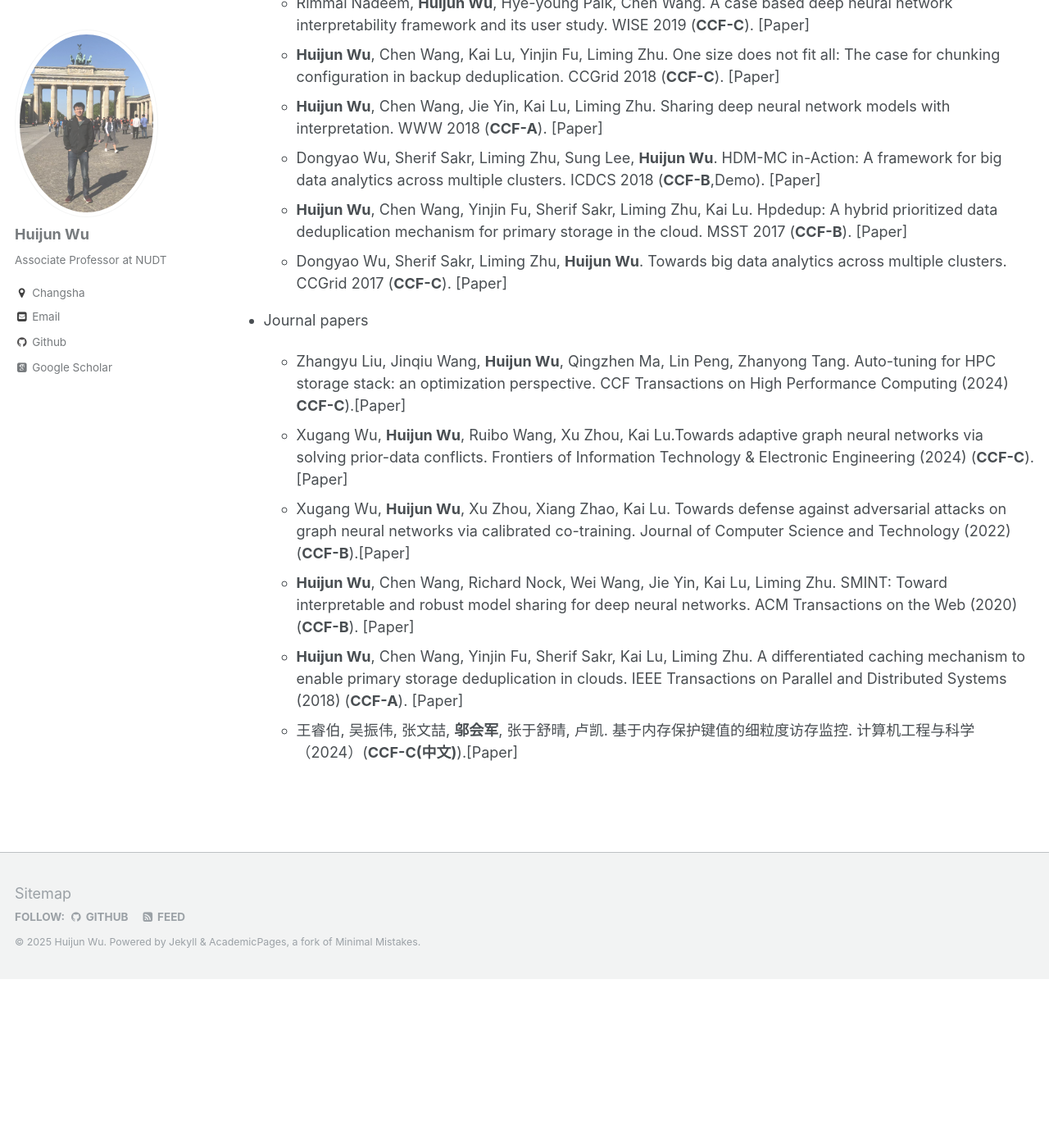
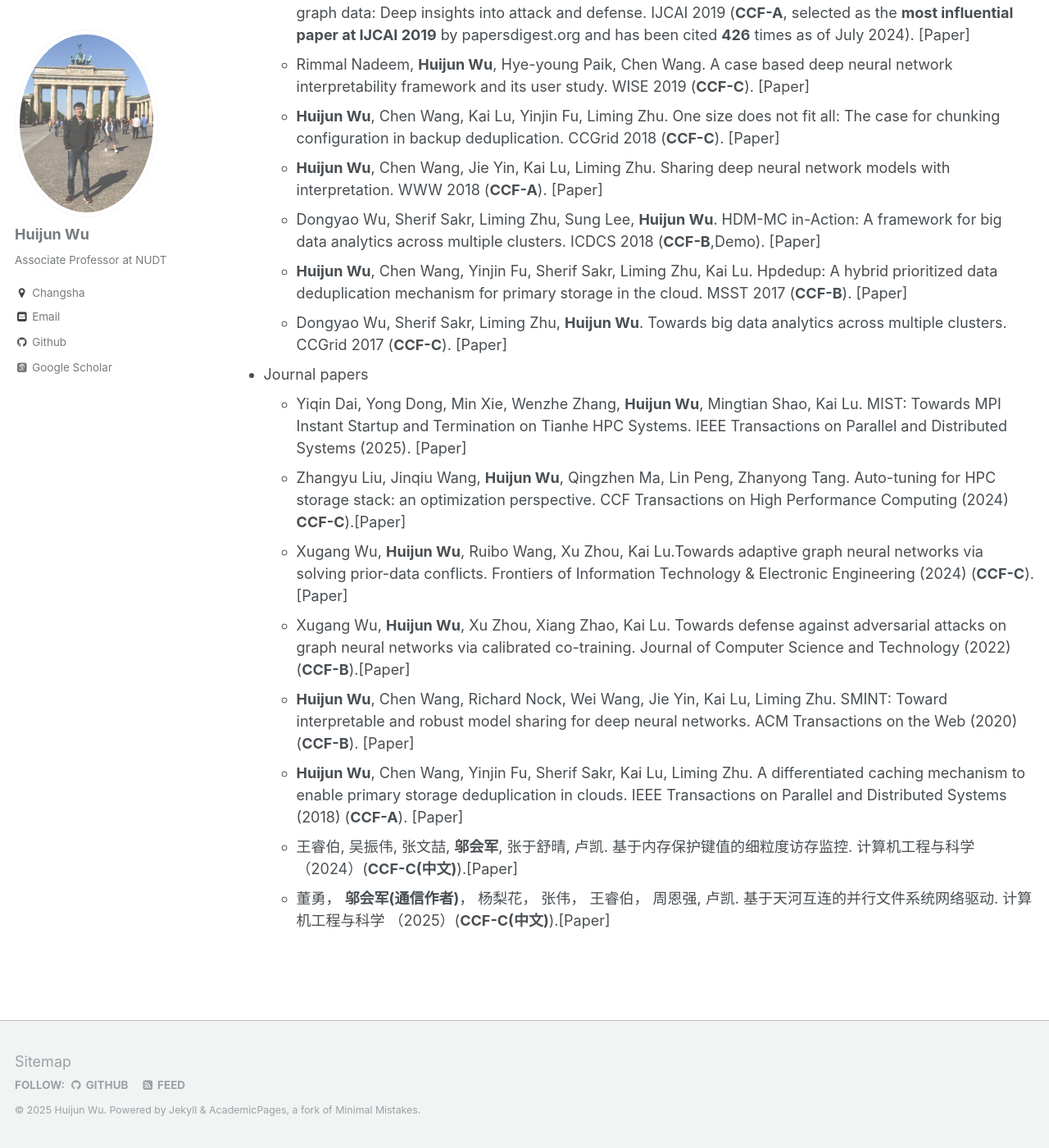
Before and after one commit to sktzwhj/sktzwhj.github.io, a Jekyll site: the page built from _pages/publications.md, in a window 1280 px wide and 1400 px high, scrolled down 1008 px. Shown: the whole window at 82% size. Built offline with Jekyll 4.4.1, drawn with Linux system fonts in a browser that asks for light colours; some web fonts are replaced; a script that is not in the unit is left out; before the commit the page ends 2202 px from its top, so only the background shows below that; some of the changed text lies outside the part shown.

Commit message:
add latest papers

```diff
--- a/_pages/publications.md
+++ b/_pages/publications.md
@@ -16,7 +16,7 @@
 
 
 * Conference papers
-
+  * Jiyuan Liu, Xinwang Liu, Xinhang Wan, KE Liang, Weixuan Liang, Sihang Zhou, **Huijun Wu**, Kehua Guo. Incomplete Multi-view Deep Clustering with Data Imputation and Alignment. Accepted by NeurIPS 2025 (**CCF-A**). [[Paper]](http://sktzwhj.github.io/files/NeurIPS25.pdf)
   * Mingtian Shao, Ruibo Wang, Wenzhe Zhang, Kai Lu, Yiqin Dai, **Huijun Wu (corresponding author)**. From Islands to Archipelago: Towards Collaborative and Adaptive Burst Buffer for HPC Systems. Accepted by ACM ICS 2025 (**CCF-B**). [[Paper]](http://sktzwhj.github.io/files/ICS2025.pdf)
   * Wanxin Wang, **Huijun Wu (corresponding author)**, Lihua Yang, Zhangyu Liu and Bin Zheng. AIO:Automating I/O Optimization Pipeline for Data-Intensive Applications in HPC. ISPA 2024 (**CCF-C**). [[Paper]](http://sktzwhj.github.io/files/ISPA24.pdf)
   * Xihong Yang, Erxue Min, Ke Liang, Yue Liu, Siwei Wang, Sihang Zhou, **Huijun Wu**, Xinwang Liu, En Zhu: GraphLearner: Graph Node Clustering with Fully Learnable Augmentation. ACM MM 2024 (**CCF-A**). [[Paper]](http://sktzwhj.github.io/files/MM24-2.pdf)
@@ -38,9 +38,11 @@
 
 
 * Journal papers
+  * Yiqin Dai, Yong Dong, Min Xie, Wenzhe Zhang, **Huijun Wu**, Mingtian Shao, Kai Lu. MIST: Towards MPI Instant Startup and Termination on Tianhe HPC Systems. IEEE Transactions on Parallel and Distributed Systems (2025). [[Paper]](http://sktzwhj.github.io/files/TPDS25.pdf)
   * Zhangyu Liu, Jinqiu Wang, **Huijun Wu**, Qingzhen Ma, Lin Peng, Zhanyong Tang. Auto-tuning for HPC storage stack: an optimization perspective. CCF Transactions on High Performance Computing (2024) **CCF-C**).[[Paper]](http://sktzwhj.github.io/files/THPC24.pdf)
   * Xugang Wu, **Huijun Wu**, Ruibo Wang, Xu Zhou, Kai Lu.Towards adaptive graph neural networks via solving prior-data conflicts. Frontiers of Information Technology & Electronic Engineering (2024) (**CCF-C**).[[Paper]](http://sktzwhj.github.io/files/FITEE24.pdf)
   * Xugang Wu, **Huijun Wu**, Xu Zhou, Xiang Zhao, Kai Lu. Towards defense against adversarial attacks on graph neural networks via calibrated co-training. Journal of Computer Science and Technology  (2022) (**CCF-B**).[[Paper]](http://sktzwhj.github.io/files/JCST22.pdf)
   * **Huijun Wu**, Chen Wang, Richard Nock, Wei Wang, Jie Yin, Kai Lu, Liming Zhu. SMINT: Toward interpretable and robust model sharing for deep neural networks. ACM Transactions on the Web (2020) (**CCF-B**). [[Paper]](http://sktzwhj.github.io/files/TWEB20.pdf)
   * **Huijun Wu**, Chen Wang, Yinjin Fu, Sherif Sakr, Kai Lu, Liming Zhu. A differentiated caching mechanism to enable primary storage deduplication in clouds. IEEE Transactions on Parallel and Distributed Systems (2018) (**CCF-A**). [[Paper]](http://sktzwhj.github.io/files/TPDS18.pdf)
   * 王睿伯, 吴振伟, 张文喆, **邬会军**, 张于舒晴, 卢凯. 基于内存保护键值的细粒度访存监控. 计算机工程与科学 （2024）(**CCF-C(中文)**).[[Paper]](https://www.cnki.com.cn/Article/CJFDTotal-JSJK202401003.htm)
+  * 董勇， **邬会军(通信作者)**， 杨梨花， 张伟， 王睿伯， 周恩强, 卢凯. 基于天河互连的并行文件系统网络驱动. 计算机工程与科学 （2025）(**CCF-C(中文)**).[[Paper]](https://www.cnki.com.cn/Article/CJFDTotal-JSJK202401003.htm)
```
